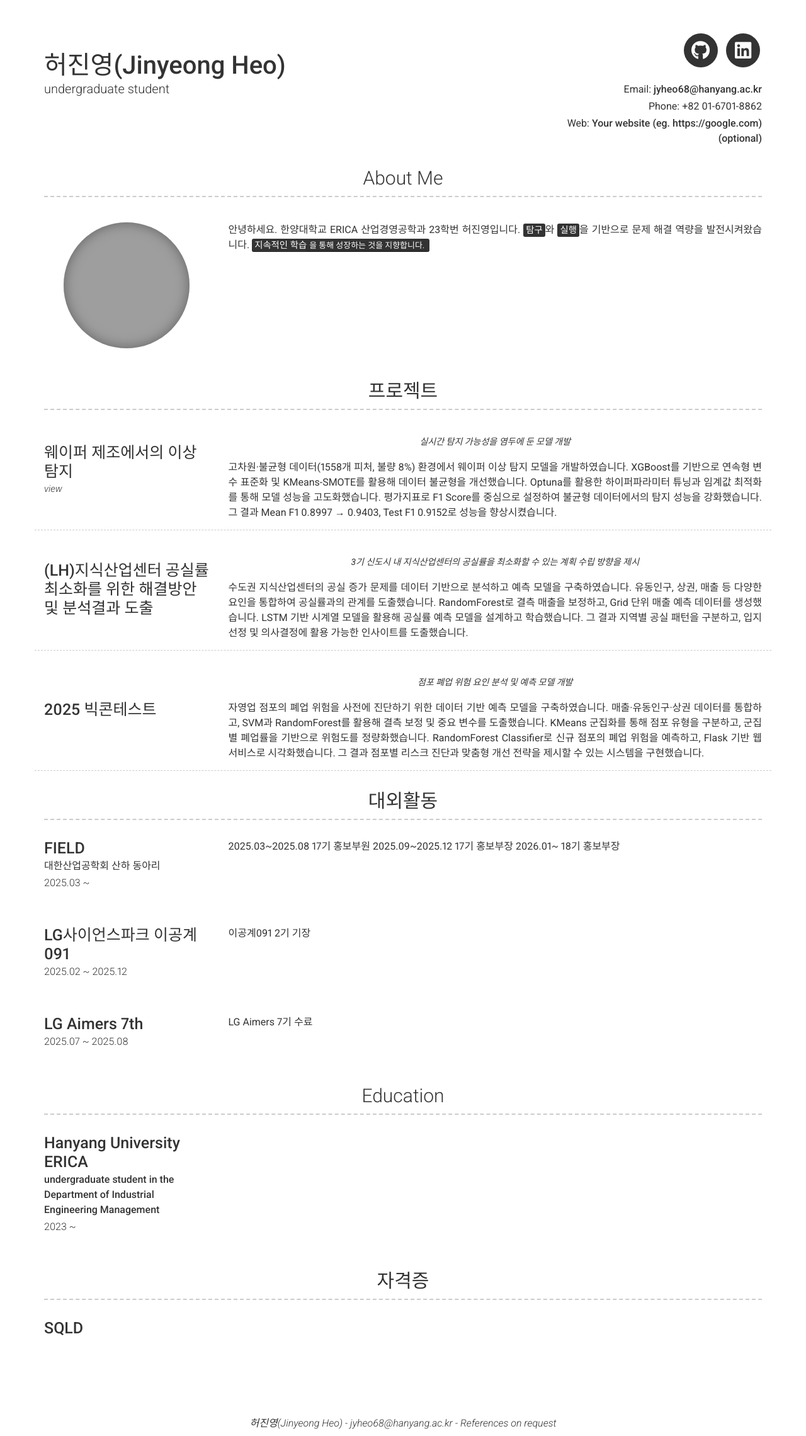
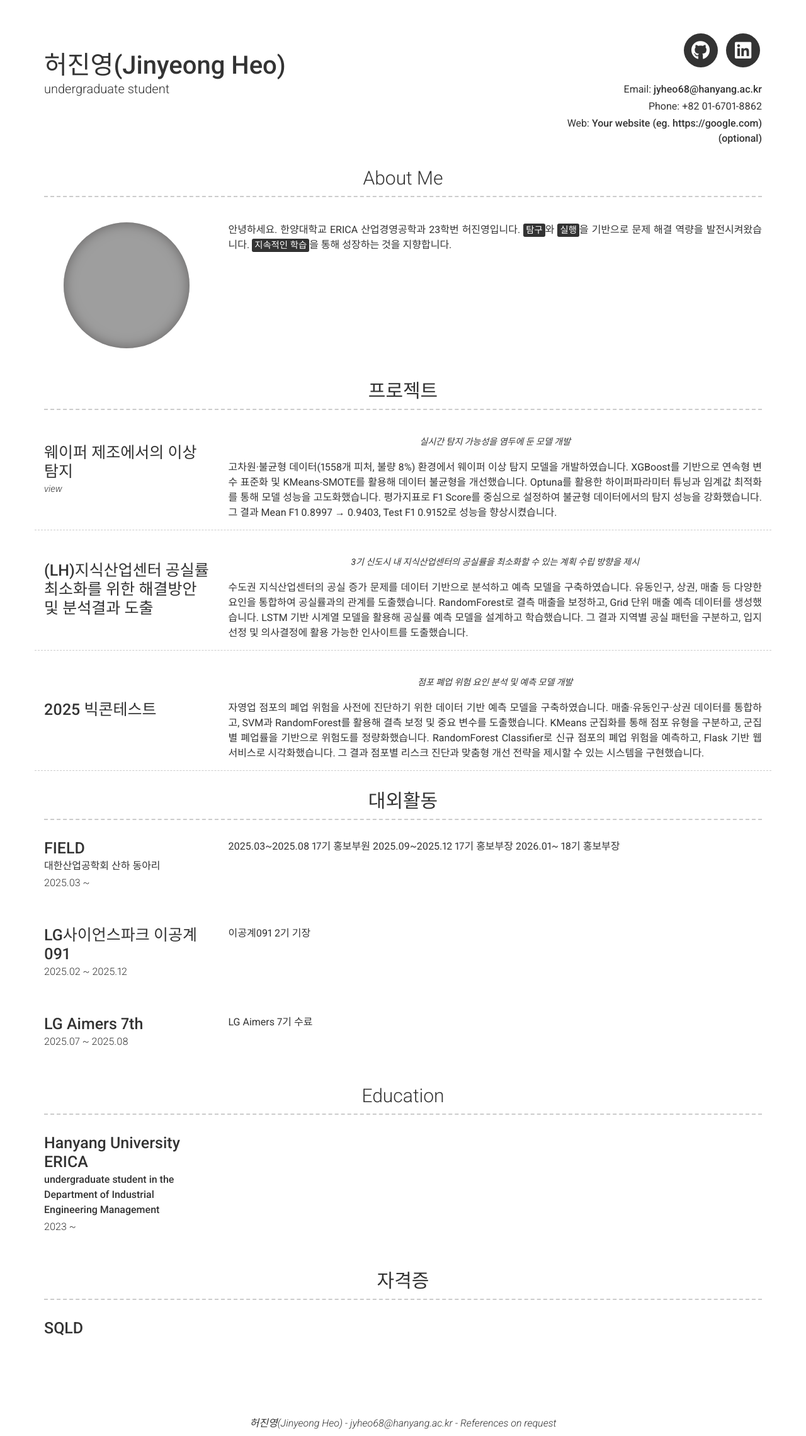
Before and after one commit to jyheo04/jyheo04.github.io, a Jekyll site: the page built from index.md, in a window 1280 px wide. Shown: the whole page at 63% size. Built offline with Jekyll 4.4.1, drawn with Linux system fonts in a browser that asks for light colours; nearby versions of some CDN libraries; grey boxes are pictures that could not be loaded.

```diff
--- a/_config.yml
+++ b/_config.yml
@@ -43,7 +43,7 @@ about_profile_image: images/증명사진2.jpg
 about_content: | # this will include new lines to allow paragraphs
   안녕하세요. 한양대학교 ERICA 산업경영공학과 23학번 허진영입니다.
   <mark>탐구</mark>와 <mark>실행</mark>을 기반으로 문제 해결 역량을 발전시켜왔습니다.
-  <mark>지속적인 학습<mark>을 통해 성장하는 것을 지향합니다.
+  <mark>지속적인 학습</mark>을 통해 성장하는 것을 지향합니다.
 
 
 
```
